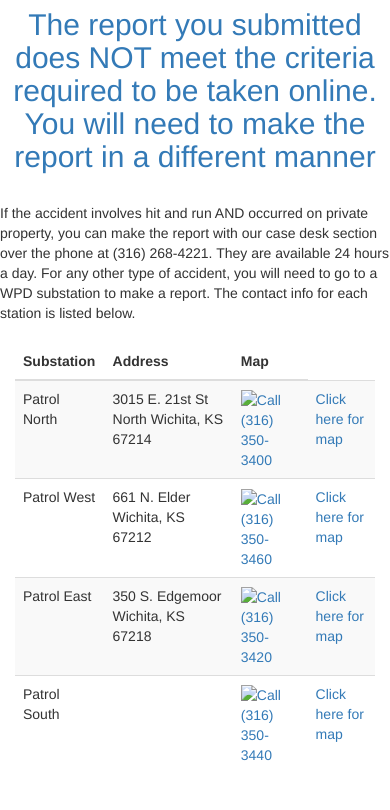
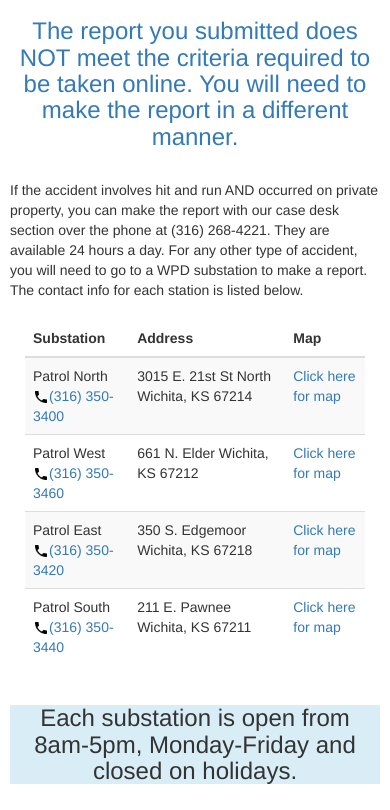
Before and after one commit to mikeshif/easy-earp-webpanel, a plain HTML site: page contact/HitAndRunInfo.html in a window 390 px wide. Shown: the part 127-937 px from the top of the page. Drawn offline with nearby package versions, Linux system fonts and the light colour scheme.

Commit message:
Moved phone number under substation name for improved repsonsive UI/UX. Final version.

```diff
--- a/contact/HandRInfo.css
+++ b/contact/HandRInfo.css
@@ -1,4 +1,8 @@
-h1,h2{
+body{
+	padding: 10px;
+}
+
+h1,h3{
 	text-align: center;
 }
 
--- a/contact/HitAndRunInfo.html
+++ b/contact/HitAndRunInfo.html
@@ -14,7 +14,7 @@
   			<div class="col-sm-2"></div>
   			<div class="col-sm-8">
   				<h1>Wichita Police Department</h1>
-		<h2 class="text-primary">The report you submitted does NOT meet the criteria required to be taken online. You will need to make the report in a different manner</h2>
+		<h3 class="text-primary">The report you submitted does NOT meet the criteria required to be taken online. You will need to make the report in a different manner.</h2>
 
 		<p>If the accident involves hit and run AND occurred on private property, you can make the report with our case desk section over the phone at (316) 268-4221. They are available 24 hours a day.
 
@@ -31,28 +31,24 @@
 		    </thead>
 		    <tbody>
 		      <tr>
-		        <td>Patrol North</td>
+		        <td>Patrol North<br><a href"tel:+13163503400"><img src="callIcon.png" alt="Call" height="16px" width="16px">(316) 350-3400</a></td>
 		        <td>3015 E. 21st St North Wichita, KS 67214</td>
-		        <td><a href"tel:+13163503400"><img src="callIcon.png" alt="Call" height="16px" width="16px">(316) 350-3400</a></td>
 		        <td><a href="https://maps.google.com/maps?q=3015+E+21st+Street+North%2c+Wichita%2c+KS&hl=en&sll=37.681502%2c-97.271082&sspn=0.012142%2c0.026157&oq=3015+e+21st+%2c+Wichita%2c+KS&hnear=3015+East+21st+St+N%2c+Wichita%2c+Kansas+67214&t=m&z=16">Click here for map</a></td>
 		      </tr>
 		      <tr>
-		        <td>Patrol West</td>
+		        <td>Patrol West<br><a href"tel:+13163503460"><img src="callIcon.png" alt="Call" height="16px" width="16px">(316) 350-3460</a></td>
 		        <td>661 N. Elder Wichita, KS 67212</td>
-		        <td><a href"tel:+13163503460"><img src="callIcon.png" alt="Call" height="16px" width="16px">(316) 350-3460</a></td>
 		        <td><a href="https://maps.google.com/maps?q=661+n+elder%2c+Wichita%2c+KS&hl=en&ll=37.694348%2c-97.404742&spn=0.01214%2c0.026157&sll=37.694178%2c-97.404678&sspn=0.01214%2c0.026157&hnear=661+N+Elder+St%2c+Wichita%2c+Kansas+67212&t=m&z=16">Click here for map</a>
 		      </tr>
 		      <tr>
-		        <td>Patrol East</td>
-		        <td>350 S. Edgemoor Wichita, KS 67218</t>
-		        <td><a href"tel:+13163503420"><img src="callIcon.png" alt="Call" height="16px" width="16px">(316) 350-3420</a></td>
+		        <td>Patrol East<br><a href"tel:+13163503420"><img src="callIcon.png" alt="Call" height="16px" width="16px">(316) 350-3420</a></td>
+		        <td>350 S. Edgemoor Wichita, KS 67218</td>
 		        <td><a href="https://maps.google.com/maps?q=350+s+edgemoor%2c+Wichita%2c+KS&hl=en&sll=37.648609%2c-97.339404&sspn=0.012148%2c0.026157&hnear=350+S+Edgemoor+St%2c+Wichita%2c+Kansas+67218&t=m&z=16">Click here for map</a>
 		      </tr>
 		      <tr>
-		        <td>Patrol South</td>
-		        <td></td>
-		        <td><a href"tel:+13163503440"><img src="callIcon.png" alt="Call" height="16px" width="16px">(316) 350-3440</a></td>
-		        <td><a href="https://maps.google.com/maps?q=211+e+pawnee%2c+Wichita%2c+KS&hl=en&ll=37.648609%2c-97.339404&spn=0.012148%2c0.026157&sll=37.649663%2c-97.336807&sspn=0.012147%2c0.026157&hnear=211+E+Pawnee+St%2c+Wichita%2c+Kansas+67211&t=m&z=16&iwloc=r1">Click here for map</a>
+		        <td>Patrol South<br><a href"tel:+13163503440"><img src="callIcon.png" alt="Call" height="16px" width="16px">(316) 350-3440</a></td>
+		        <td>211 E. Pawnee Wichita, KS 67211</td>
+		        <td><a href="https://maps.google.com/maps?q=211+e+pawnee%2c+Wichita%2c+KS&hl=en&ll=37.648609%2c-97.339404&spn=0.012148%2c0.026157&sll=37.649663%2c-97.336807&sspn=0.012147%2c0.026157&hnear=211+E+Pawnee+St%2c+Wichita%2c+Kansas+67211&t=m&z=16&iwloc=r1">Click here for map</a></td>
 		      </tr>
 		    </tbody>
 		  </table>
```
Also changed, not shown: contact/callIcon.png (renamed from contact/ic_call_black_24dp_2x.png).
